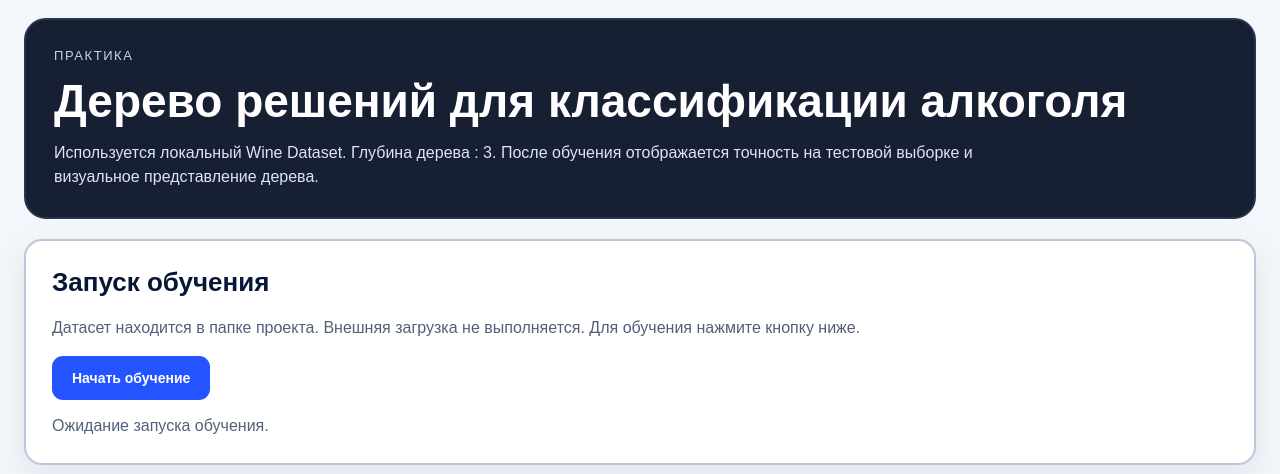
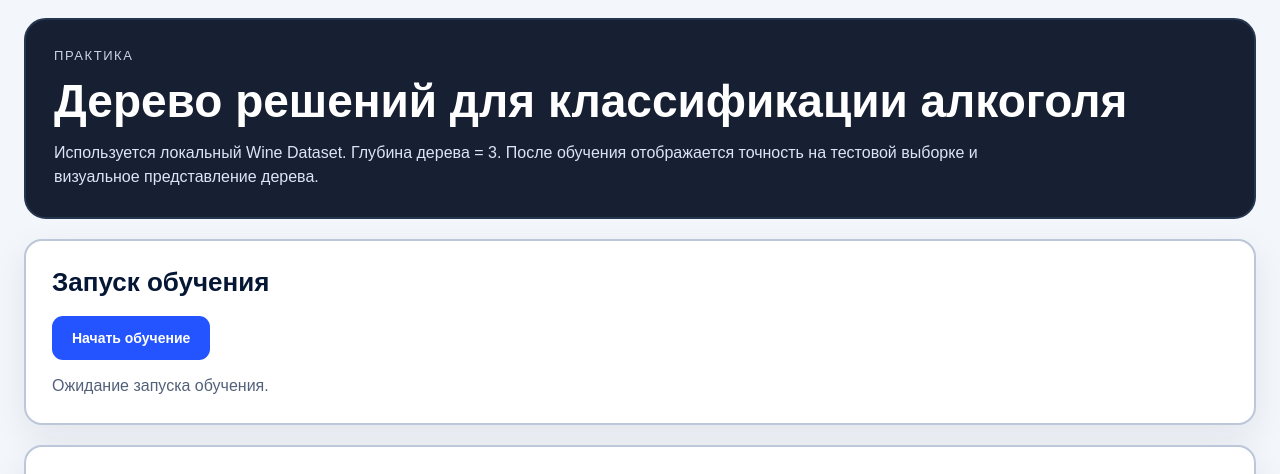
Before and after one commit to Ivan-Strekin/JINR-Practic-Tree-Desicion-, a Flask app: page / in a window 1280 px wide. Shown: the top 474 px of the page. Run offline with Flask 3, Linux system fonts and the light colour scheme.

Commit message:
Edit project

```diff
--- a/templates/index.html
+++ b/templates/index.html
@@ -12,7 +12,7 @@
             <p class="eyebrow">Практика</p>
             <h1>Дерево решений для классификации алкоголя</h1>
             <p class="hero-text">
-                Используется локальный Wine Dataset. Глубина дерева : {{ tree_depth }}.
+                Используется локальный Wine Dataset. Глубина дерева = {{ tree_depth }}.
                 После обучения отображается точность на тестовой выборке и визуальное представление дерева.
             </p>
         </header>
@@ -20,10 +20,7 @@
         <section class="card train-card">
             <div>
                 <h2>Запуск обучения</h2>
-                <p class="card-text">
-                    Датасет находится в папке проекта. Внешняя загрузка не выполняется.
-                    Для обучения нажмите кнопку ниже.
-                </p>
+
             </div>
             <button id="trainButton" class="primary-button">Начать обучение</button>
             <p id="status" class="status">Ожидание запуска обучения.</p>
```
Also changed, not shown: README.md.
